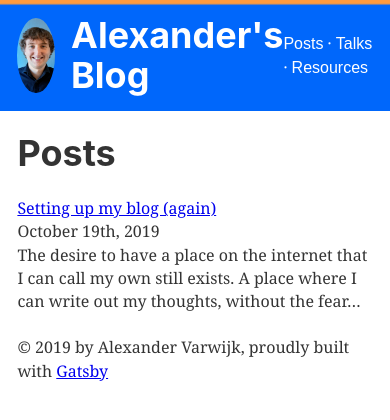
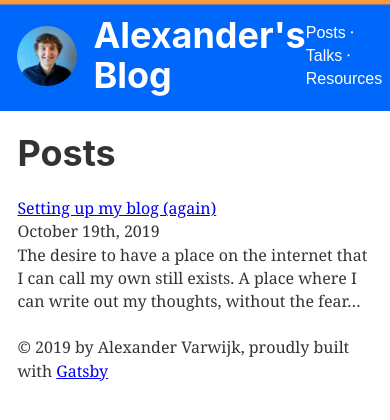
Before and after one commit to Kingdutch/alexandervarwijk.com, a Gatsby site: page /blog in a window 390 px wide. Built offline with nearby package versions, Linux system fonts and the light colour scheme; Gatsby itself is replaced by a stand-in of ours.

Commit message:
Fix avatar sizing on mobile

```diff
--- a/src/components/Avatar.js
+++ b/src/components/Avatar.js
@@ -5,8 +5,21 @@
  */
 
 import React from 'react';
+import styled from 'styled-components';
 import { graphql, useStaticQuery } from 'gatsby';
 import Img from 'gatsby-image';
+
+const StyledImg = styled(Img)`
+  border-radius: 100%;
+  width: 60px;
+  height: 60px;
+  flex: auto 0 0;
+
+  @media (min-width: 560px) {
+    width: 75px;
+    height: 75px;
+  }
+`;
 
 function Avatar({ style }) {
   const { file } = useStaticQuery(
@@ -14,8 +27,8 @@ function Avatar({ style }) {
       query {
         file(relativePath: { eq: "alexandervarwijk.jpeg" }) {
           childImageSharp {
-            fixed(width: 75, height: 75) {
-              ...GatsbyImageSharpFixed
+            fluid(maxWidth: 75, maxHeight: 75) {
+              ...GatsbyImageSharpFluid
             }
           }
         }
@@ -24,13 +37,10 @@ function Avatar({ style }) {
   );
 
   return (
-    <Img
-      fixed={file.childImageSharp.fixed}
+    <StyledImg
+      fluid={file.childImageSharp.fluid}
       alt={'A headshot of Alexander Varwijk'}
-      style={{
-        borderRadius: '100%',
-        ...style,
-      }}
+      style={style}
     />
   );
 }
```
